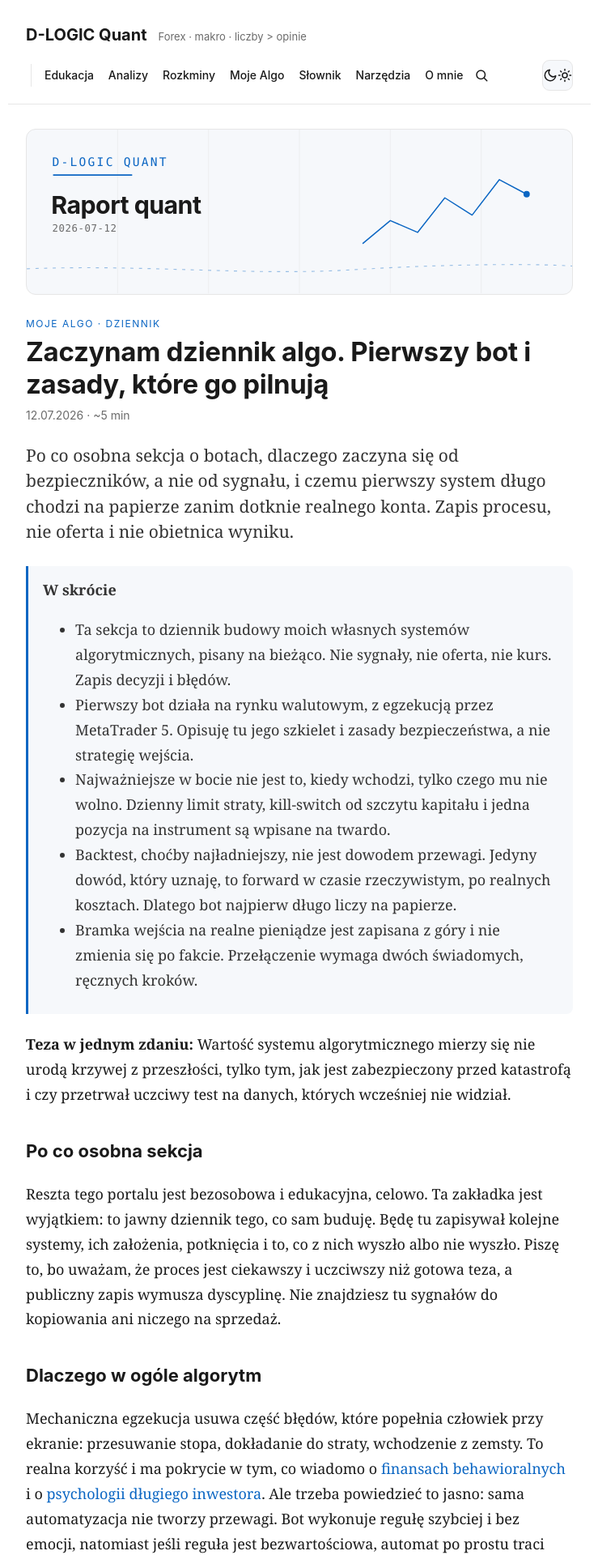
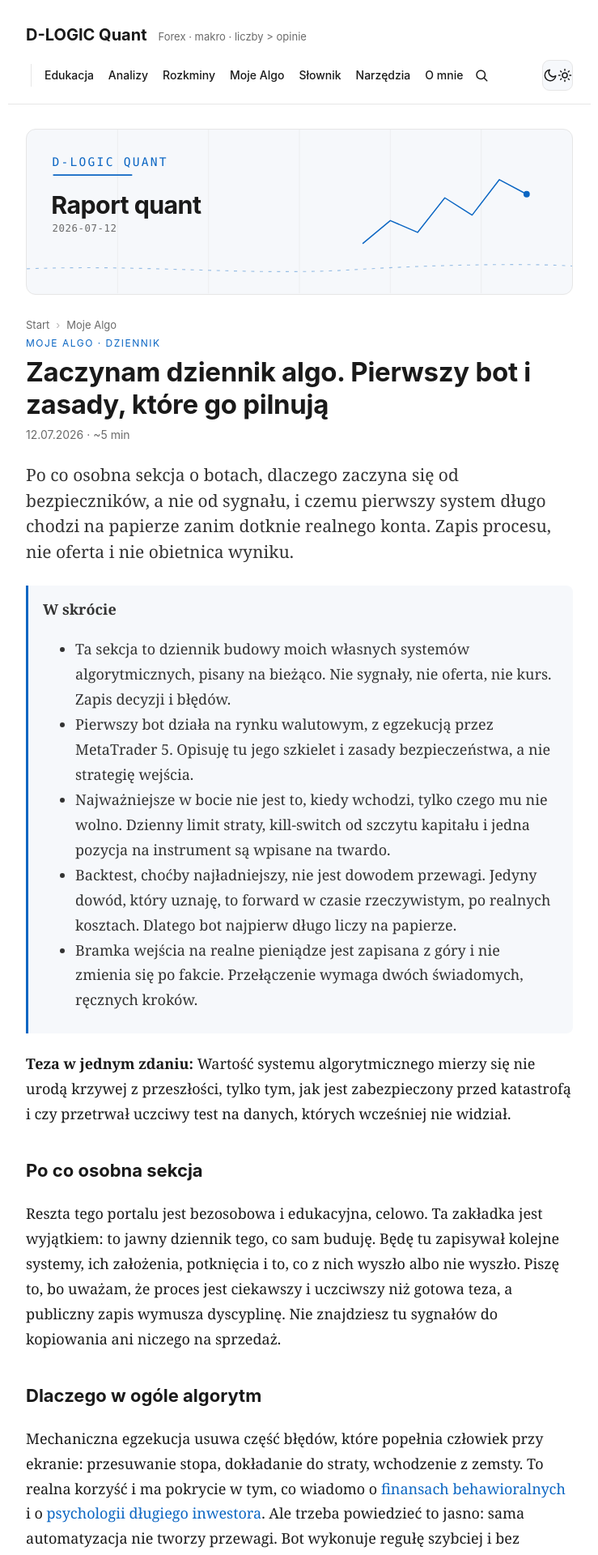
Before and after one commit to rdemb/dlogic-quant, a Jekyll site: the page built from _posts/2026-07-12-zaczynam-dziennik-algo-pierwszy-bot.md, in a window 1280 px wide. Shown: the top 1920 px of the page at 81% size, without its empty margins (270-1009 px from the left). Built offline with Jekyll 4.4.1, drawn with Linux system fonts in a browser that asks for light colours.

Commit message:
Mobile: hamburger menu (nav rozjezdzal sie na telefonie) + breadcrumbs na postach
Menu na smartfonie: 7 linkow + brand + ikony nie miescily sie w rzedzie. Teraz <640px: tag ukryty, hamburger rozwija nav pionowo na pelna szerokosc. Breadcrumbs Start > Dzial na kazdym poscie.

Co-Authored-By: Claude Opus 4.8 <noreply@anthropic.com>

```diff
--- a/_layouts/default.html
+++ b/_layouts/default.html
@@ -15,7 +15,7 @@
 <header class="site">
   <a href="{{ '/' | relative_url }}" class="brand">D-LOGIC Quant</a>
   <span class="tag">Forex · makro · liczby &gt; opinie</span>
-  <nav class="nav">
+  <nav class="nav" id="site-nav">
     <a href="{{ '/edukacja/' | relative_url }}"{% if page.url == '/edukacja/' %} class="on"{% endif %}>Edukacja</a>
     <a href="{{ '/analizy/' | relative_url }}"{% if page.url == '/analizy/' %} class="on"{% endif %}>Analizy</a>
     <a href="{{ '/rozkminy/' | relative_url }}"{% if page.url == '/rozkminy/' %} class="on"{% endif %}>Rozkminy</a>
@@ -24,6 +24,7 @@
     <a href="{{ '/narzedzia/' | relative_url }}"{% if page.url == '/narzedzia/' %} class="on"{% endif %}>Narzędzia</a>
     <a href="{{ '/o-autorze/' | relative_url }}"{% if page.url == '/o-autorze/' %} class="on"{% endif %}>O mnie</a>
   </nav>
+  <button id="nav-toggle" class="nav-toggle" type="button" aria-label="Menu" aria-expanded="false" aria-controls="site-nav" onclick="var n=document.getElementById('site-nav');var o=n.classList.toggle('open');this.setAttribute('aria-expanded',o);"><svg width="22" height="22" viewBox="0 0 24 24" fill="none" stroke="currentColor" stroke-width="2" stroke-linecap="round" aria-hidden="true"><path d="M4 7h16M4 12h16M4 17h16"/></svg></button>
   <a href="{{ '/szukaj/' | relative_url }}" class="search-ic" aria-label="Szukaj" title="Szukaj"><svg width="18" height="18" viewBox="0 0 24 24" fill="none" stroke="currentColor" stroke-width="2" stroke-linecap="round" stroke-linejoin="round" aria-hidden="true"><circle cx="11" cy="11" r="7"/><path d="M21 21l-4.35-4.35"/></svg></a>
   <button id="theme-toggle" class="theme-toggle" type="button" aria-label="Przełącz tryb jasny lub ciemny" title="Tryb jasny / ciemny" onclick="var n=document.documentElement.getAttribute('data-theme')==='dark'?'light':'dark';document.documentElement.setAttribute('data-theme',n);try{localStorage.setItem('theme',n)}catch(e){}">
     <svg class="ic-moon" width="18" height="18" viewBox="0 0 24 24" fill="none" stroke="currentColor" stroke-width="2" stroke-linecap="round" stroke-linejoin="round" aria-hidden="true"><path d="M21 12.8A9 9 0 1 1 11.2 3 7 7 0 0 0 21 12.8z"/></svg>
--- a/_layouts/post.html
+++ b/_layouts/post.html
@@ -99,6 +99,9 @@ layout: default
       <text class="cdate" x="56" y="224">{{ page.date | date: "%Y-%m-%d" }}</text>
     </svg>
   </figure>
+  {% assign catUrl = "/edukacja/" %}{% assign catLabel = "Edukacja" %}
+  {% case page.category %}{% when "analizy" %}{% assign catUrl = "/analizy/" %}{% assign catLabel = "Analizy" %}{% when "rozkminy" %}{% assign catUrl = "/rozkminy/" %}{% assign catLabel = "Rozkminy" %}{% when "algo" %}{% assign catUrl = "/moje-algo/" %}{% assign catLabel = "Moje Algo" %}{% endcase %}
+  <nav class="crumbs" aria-label="Okruszki"><a href="{{ '/' | relative_url }}">Start</a><span>›</span><a href="{{ catUrl | relative_url }}">{{ catLabel }}</a></nav>
   <p class="eyebrow">{{ page.eyebrow | default: "Raport dnia" }}</p>
   <h1>{{ page.title }}</h1>
   <p class="meta">{{ page.date | date: "%-d.%m.%Y" }} · ~{{ page.readingTime | default: 5 }} min</p>
--- a/assets/css/style.css
+++ b/assets/css/style.css
@@ -60,6 +60,12 @@ h2{font-size:22px;margin:36px 0 10px;font-family:-apple-system,Segoe UI,Roboto,s
 .q-count{color:var(--mut);font-size:13px;font-family:-apple-system,Segoe UI,Roboto,sans-serif;margin:0 0 14px}
 .search-ic{display:inline-flex;align-items:center;color:var(--ink);align-self:center}
 .search-ic:hover{color:var(--acc)}
+.nav-toggle{display:none;background:none;border:0;color:var(--ink);cursor:pointer;padding:4px;align-items:center}
+.nav-toggle:hover{color:var(--acc)}
+.crumbs{font-family:-apple-system,Segoe UI,Roboto,sans-serif;font-size:13px;color:var(--mut);margin:14px 0 2px;display:flex;gap:8px;align-items:center;flex-wrap:wrap}
+.crumbs a{color:var(--mut)}
+.crumbs a:hover{color:var(--acc);text-decoration:none}
+.crumbs span{opacity:.5}
 .paths{display:grid;grid-template-columns:repeat(auto-fit,minmax(210px,1fr));gap:14px;margin:20px 0 10px}
 .path-card{display:flex;flex-direction:column;gap:5px;padding:16px;border:1px solid var(--line);border-radius:12px;background:var(--soft);text-decoration:none;transition:border-color .15s ease,transform .15s ease}
 .path-card:hover{border-color:var(--acc);transform:translateY(-2px)}
@@ -179,7 +185,17 @@ pre code{background:none;padding:0;font-size:inherit}
 .dk-lv-n{font:11px -apple-system,Segoe UI,Roboto,sans-serif;color:var(--mut);width:92px;text-align:right}
 .dk-lv.spot{background:var(--soft);border-radius:6px}.dk-lv.spot .dk-lv-p{color:var(--acc)}
 .dk-foot{padding:12px 16px;border-top:1px solid var(--line);background:var(--soft);color:var(--mut);font:11.5px -apple-system,Segoe UI,Roboto,sans-serif;line-height:1.6}
-@media (max-width:640px){.nav{font-size:13px;gap:14px;margin-left:0;padding-left:0;border-left:0}}
+@media (max-width:640px){
+  header.site{align-items:center;gap:10px}
+  header .tag{display:none}
+  .brand{flex:1 1 auto}
+  .nav-toggle{display:inline-flex}
+  .nav{order:10;flex-basis:100%;display:none;flex-direction:column;gap:0;margin:0;padding:6px 0 2px;border-left:0;border-top:1px solid var(--line);font-size:15px}
+  .nav.open{display:flex}
+  .nav a{padding:11px 2px;border-bottom:1px solid var(--line)}
+  .nav a:last-child{border-bottom:0}
+  .nav a.on::after{display:none}
+}
 @media (max-width:620px){
   .dk-body{grid-template-columns:1fr;padding:11px;gap:12px}
   .dk-head{gap:10px}.dk-clock{margin-left:0;font-size:13px}
```
